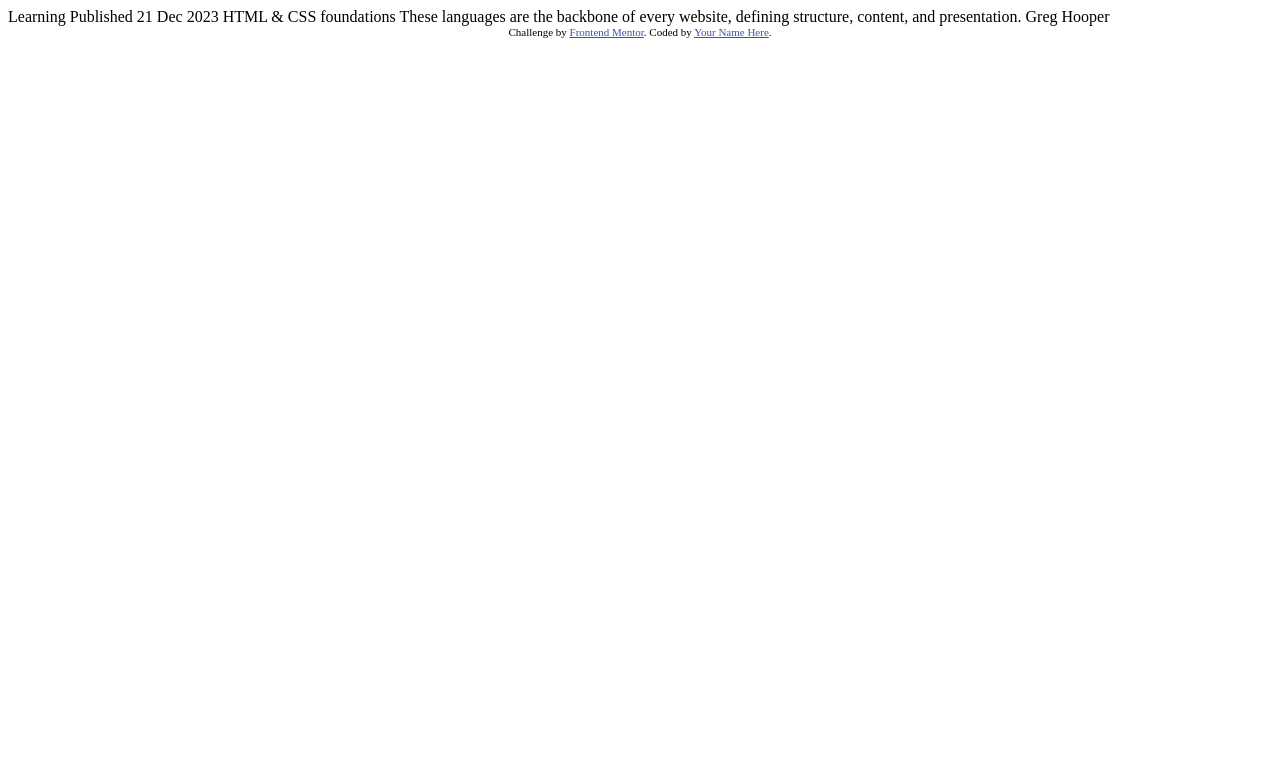
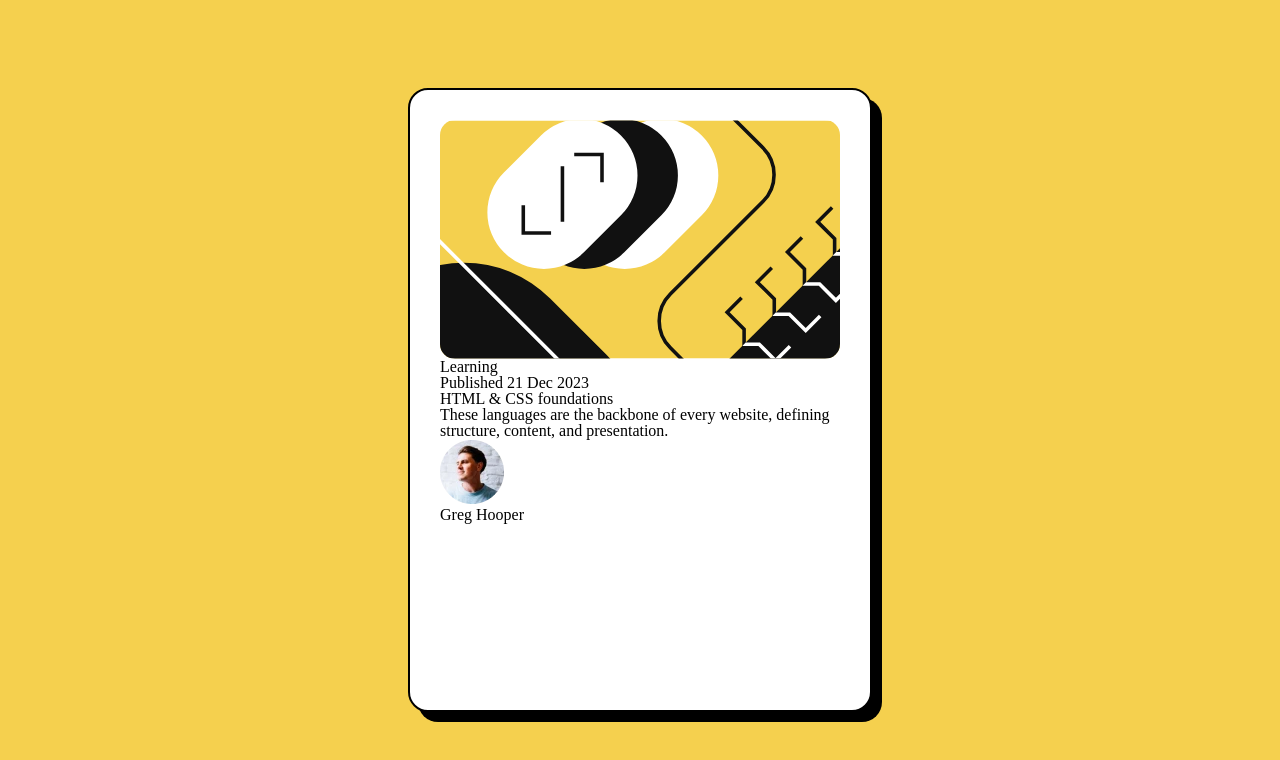
Before and after one commit to Gajoy-Academy/Blog-Preview-Card, a plain HTML site: page index.html in a window 1280 px wide. Drawn offline with Linux system fonts and the light colour scheme.

Commit message:
index and style

```diff
--- a/index.html
+++ b/index.html
@@ -3,32 +3,29 @@
 <head>
   <meta charset="UTF-8">
   <meta name="viewport" content="width=device-width, initial-scale=1.0"> <!-- displays site properly based on user's device -->
-
   <link rel="icon" type="image/png" sizes="32x32" href="./assets/images/favicon-32x32.png">
-
   <title>Frontend Mentor | Blog preview card</title>
-
-  <!-- Feel free to remove these styles or customise in your own stylesheet 👍 -->
-  <style>
-    .attribution { font-size: 11px; text-align: center; }
-    .attribution a { color: hsl(228, 45%, 44%); }
-  </style>
+  <link rel="stylesheet" type="text/css" href="styles/reset.css">
+  <link rel="stylesheet" type="text/css" href="styles/style.css">
 </head>
 <body>
-
-  Learning
-
-  Published 21 Dec 2023
-
-  HTML & CSS foundations
-
-  These languages are the backbone of every website, defining structure, content, and presentation.
-
-  Greg Hooper
-
-  <div class="attribution">
-    Challenge by <a href="https://www.frontendmentor.io?ref=challenge" target="_blank">Frontend Mentor</a>.
-    Coded by <a href="#">Your Name Here</a>.
-  </div>
+  <main>
+    <div class="container">
+      <div class="imagem">
+        <img src="assets/images/illustration-article.svg" style="border-radius: 15px; width: 600px;">
+      </div>
+      <span>Learning</span>
+      <h2>Published 21 Dec 2023</h2>
+      <h1>HTML & CSS foundations</h1>
+      <p>These languages are the backbone of every website, defining structure, content, and presentation.</p>
+      <img src="assets/images/image-avatar.webp">
+      <h3>Greg Hooper</h3>
+    </div>
+  </main>
 </body>
 </html>
+
+  <!-- <footer class="attribution">
+    Challenge by <a href="https://www.frontendmentor.io?ref=challenge" target="_blank">Frontend Mentor</a>.
+    Coded by <a href="#">Joyce Kepler</a>.
+  </footer> -->
--- /dev/null
+++ b/styles/reset.css
@@ -0,0 +1,48 @@
+/* http://meyerweb.com/eric/tools/css/reset/
+   v2.0 | 20110126
+   License: none (public domain)
+*/
+
+html, body, div, span, applet, object, iframe,
+h1, h2, h3, h4, h5, h6, p, blockquote, pre,
+a, abbr, acronym, address, big, cite, code,
+del, dfn, em, img, ins, kbd, q, s, samp,
+small, strike, strong, sub, sup, tt, var,
+b, u, i, center,
+dl, dt, dd, ol, ul, li,
+fieldset, form, label, legend,
+table, caption, tbody, tfoot, thead, tr, th, td,
+article, aside, canvas, details, embed,
+figure, figcaption, footer, header, hgroup,
+menu, nav, output, ruby, section, summary,
+time, mark, audio, video {
+	margin: 0;
+	padding: 0;
+	border: 0;
+	font-size: 100%;
+	font: inherit;
+	vertical-align: baseline;
+}
+/* HTML5 display-role reset for older browsers */
+article, aside, details, figcaption, figure,
+footer, header, hgroup, menu, nav, section {
+	display: block;
+}
+body {
+	line-height: 1;
+}
+ol, ul {
+	list-style: none;
+}
+blockquote, q {
+	quotes: none;
+}
+blockquote:before, blockquote:after,
+q:before, q:after {
+	content: '';
+	content: none;
+}
+table {
+	border-collapse: collapse;
+	border-spacing: 0;
+}
--- /dev/null
+++ b/styles/style.css
@@ -0,0 +1,22 @@
+body {
+    background-color: #f5d04e;
+}
+
+.container {
+    width: 25rem;
+    height: 35rem;
+    background-color: #ffffff;
+    position: absolute;
+    top: 50%;
+    left: 50%;
+    transform: translate(-50%, -50%);
+    padding: 30px;
+    border-radius: 20px;
+    border: solid 2px;
+    box-shadow: 10px 10px 0px 0px rgba(0, 0, 0, 2.0);
+}
+
+.imagem {
+    display: flex;
+    justify-content: center;
+}
```
